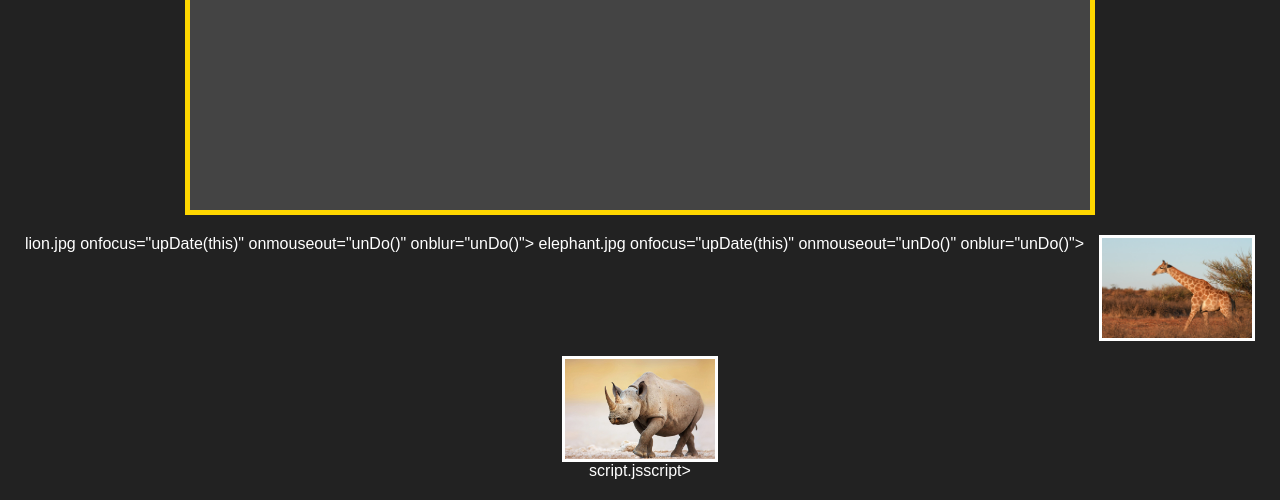
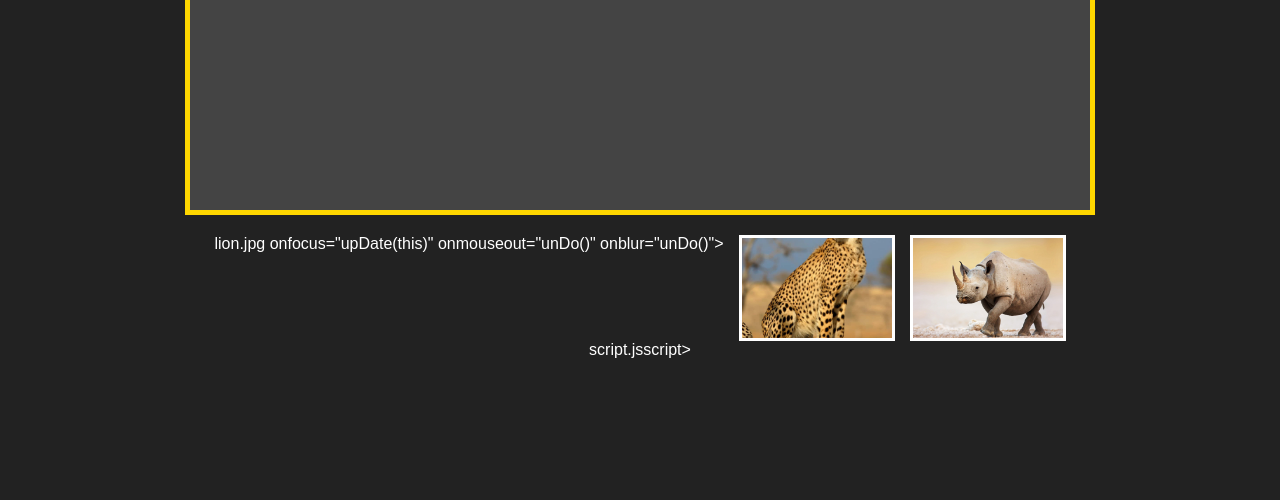
Before and after one commit to Iffyy-OKO/Wild-animal-gallery, a plain HTML site: page index.html in a window 1280 px wide. Shown: the part 387-887 px from the top of the page. After the commit the page ends 800 px from the top, so only its background shows below. Drawn offline with Linux system fonts and the light colour scheme.

Commit message:
Update index.html

```diff
--- a/index.html
+++ b/index.html
@@ -21,9 +21,10 @@
              onmouseout="unDo()"
              onblur="unDo()">
 
-        elephant.jpg             onfocus="upDate(this)"
-             onmouseout="unDo()"
-             onblur="unDo()">
+       <img src="cheetah.jpg"
+            alt=Cheetah"
+            tabindex="0"
+            onmouseover="upDate(this)"
 
         <img src="giraffe.jpg"
              alt="Giraffe"
```
